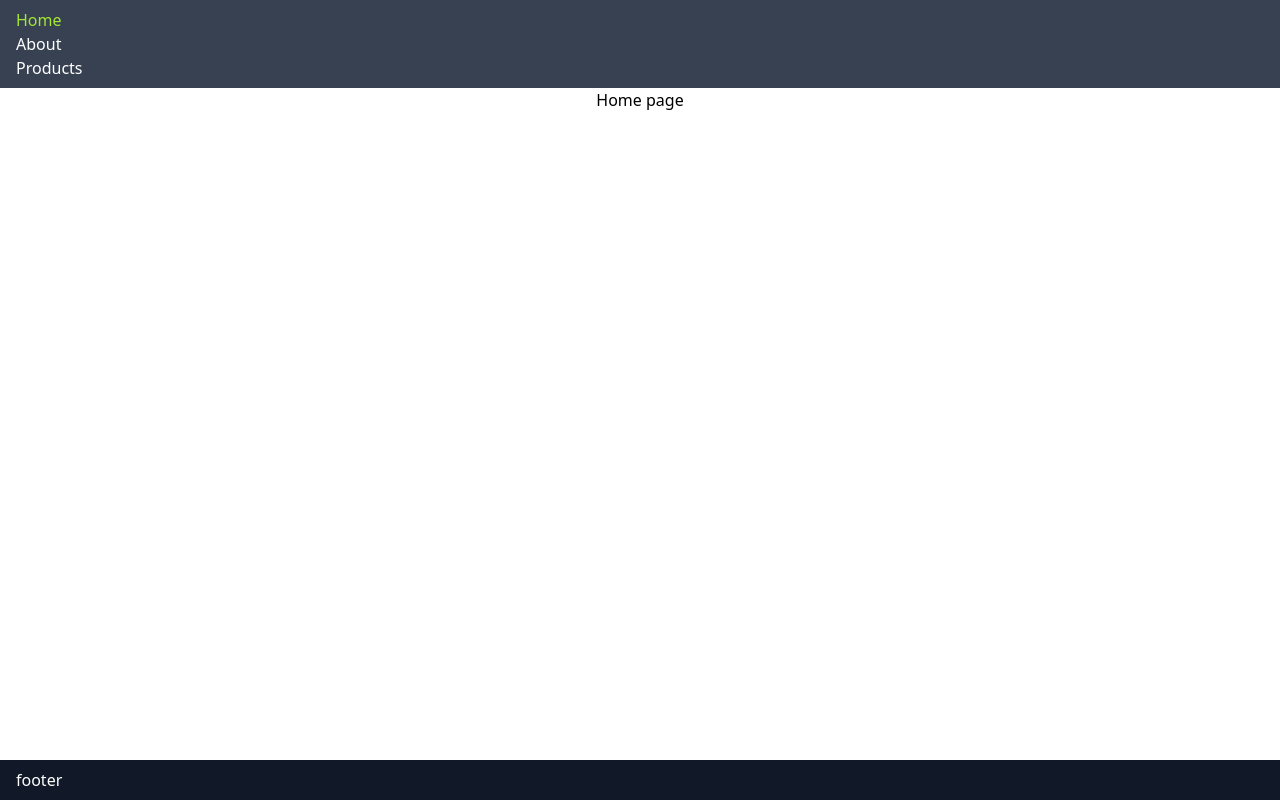
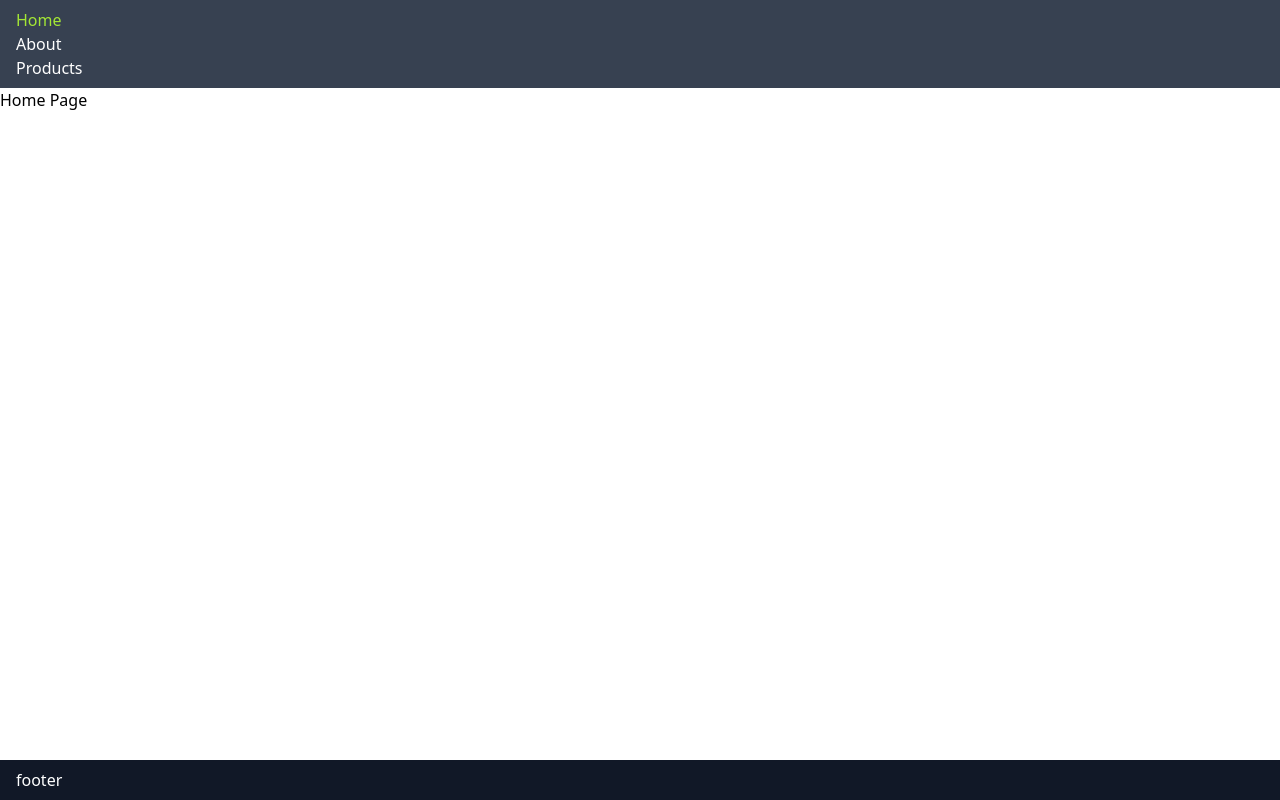
Before and after one commit to mattan11/next_shop, a Next.js app: page / in a window 1280 px wide. Built offline with nearby package versions, Linux system fonts and the light colour scheme.

Commit message:
add Layout component

```diff
--- /dev/null
+++ b/components/Layout.tsx
@@ -0,0 +1,17 @@
+import { ReactNode } from "react";
+import { Header } from "@/components/Header";
+import { Footer } from "@/components/Footer";
+
+interface LayoutProps {
+  children: ReactNode;
+}
+
+export const Layout = ({ children }: LayoutProps) => {
+  return (
+    <div className="flex flex-col min-h-screen">
+      <Header />
+      <div className="flex-grow">{children}</div>
+      <Footer />
+    </div>
+  );
+};
--- a/pages/_app.tsx
+++ b/pages/_app.tsx
@@ -1,13 +1,16 @@
 import "@/styles/globals.css";
 import type { AppProps } from "next/app";
 import { QueryClient, QueryClientProvider } from "@tanstack/react-query";
+import { Layout } from "@/components/Layout";
 
 const queryClient = new QueryClient();
 
 export default function App({ Component, pageProps }: AppProps) {
   return (
-    <QueryClientProvider client={queryClient}>
-      <Component {...pageProps} />{" "}
-    </QueryClientProvider>
+    <Layout>
+      <QueryClientProvider client={queryClient}>
+        <Component {...pageProps} />{" "}
+      </QueryClientProvider>
+    </Layout>
   );
 }
--- a/pages/about.tsx
+++ b/pages/about.tsx
@@ -1,15 +1,9 @@
-import { Footer } from "@/components/Footer";
-import { Header } from "@/components/Header";
 import { Main } from "@/components/Main";
 
 export default function AboutPage() {
   return (
-    <div className="flex flex-col min-h-screen">
-      <Header />
-      <Main>
-        <p>About</p>
-      </Main>
-      <Footer />
-    </div>
+    <Main>
+      <p>About</p>
+    </Main>
   );
 }
--- a/pages/index.tsx
+++ b/pages/index.tsx
@@ -1,15 +1,5 @@
-import { Footer } from "@/components/Footer";
-import { Header } from "@/components/Header";
 import { Main } from "@/components/Main";
 
 export default function HomePage() {
-  return (
-    <div className="flex flex-col min-h-screen">
-      <Header />
-      <Main>
-        <div>Home page</div>
-      </Main>
-      <Footer />
-    </div>
-  );
+  return <Main>Home Page</Main>;
 }
--- a/pages/products.tsx
+++ b/pages/products.tsx
@@ -1,9 +1,5 @@
-import { Footer } from "@/components/Footer";
-import { Header } from "@/components/Header";
-import { Main } from "@/components/Main";
 import { InferGetStaticPropsType } from "next";
 import { ProductListItem } from "@/components/Product";
-import { Pagination } from "@/components/Pagination";
 
 interface StoreApiResponse {
   id: number;
@@ -33,10 +29,6 @@
   data,
 }: InferGetStaticPropsType<typeof getStaticProps>) => {
   return (
-    <div className="flex flex-col min-h-screen">
-      <Header />
-      <Main>
-        <Pagination />
     <ul className="grid  gap-4 grid-cols-1 sm:grid-cols-2 md:grid-cols-3">
       {data.map((product) => {
         return (
@@ -53,9 +45,6 @@
         );
       })}
     </ul>
-      </Main>
-      <Footer />
-    </div>
   );
 };
 
```
Also changed, not shown: components/Product.tsx (+1 -2 lines). Lines whose indentation alone changed are shown as unchanged.
